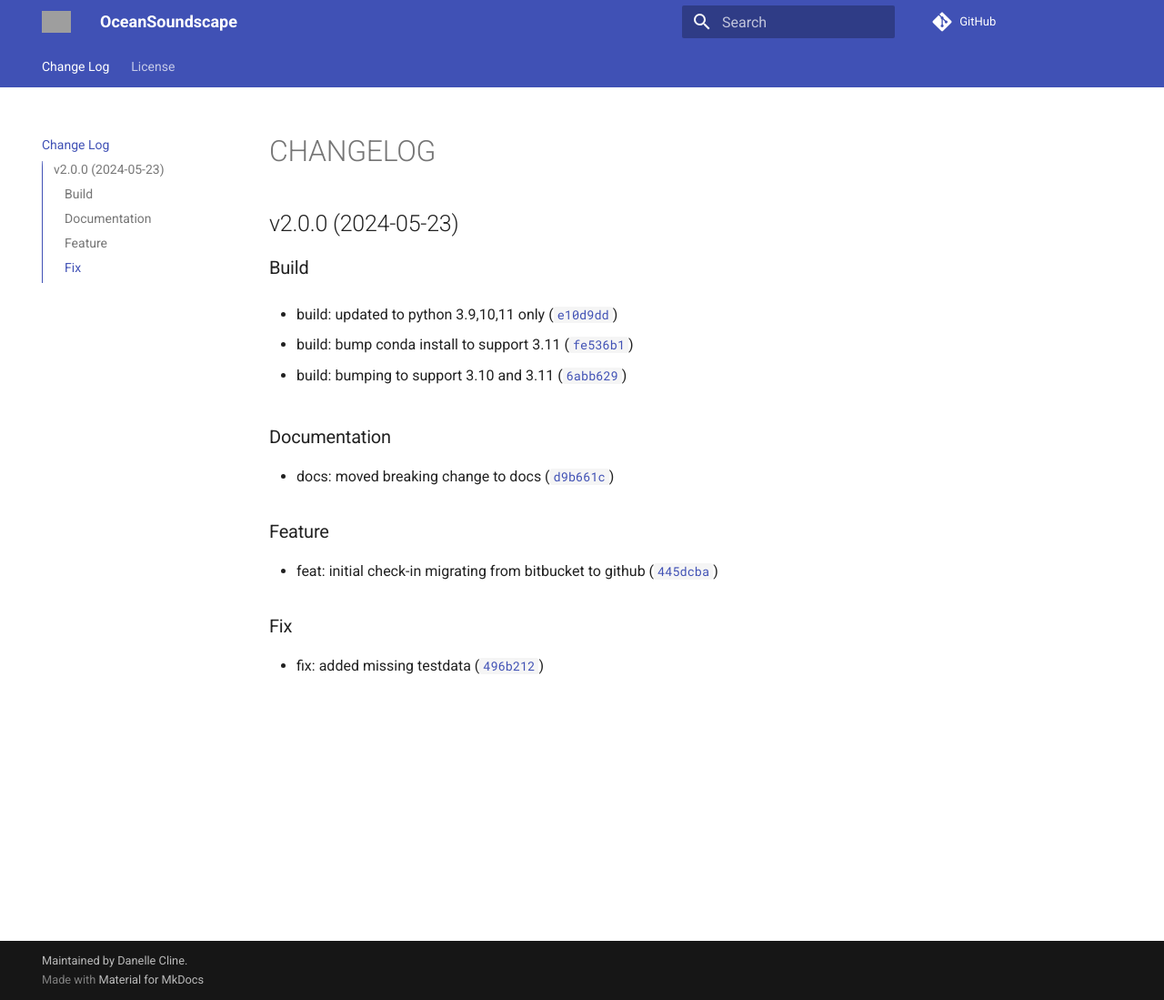
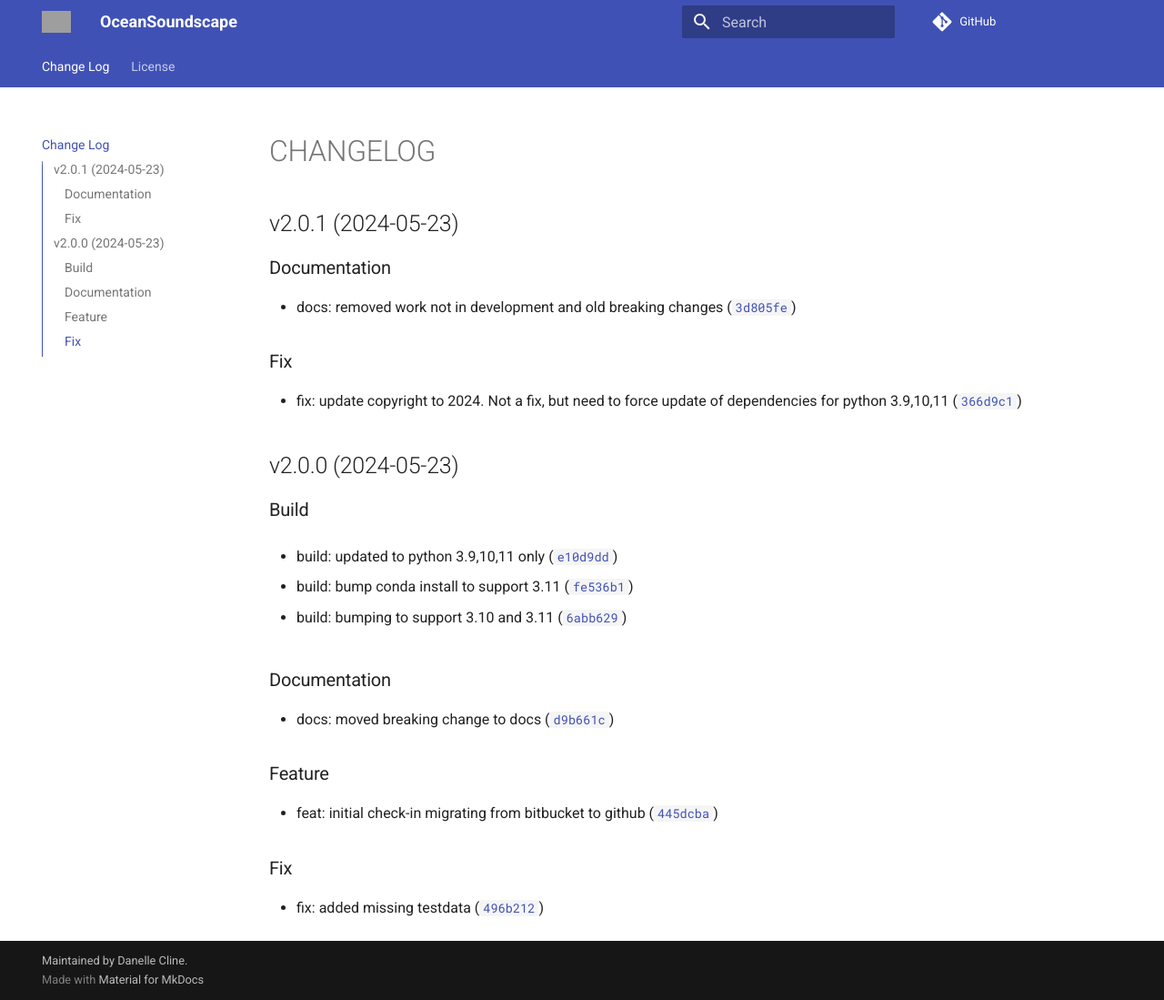
Before and after one commit to mbari-org/oceansoundscape, an MkDocs documentation site: the page built from docs/CHANGELOG.md, in a window 1280 px wide and 1099 px high. Shown: the whole window at 91% size. Built offline with MkDocs 1.6.1 and Material for MkDocs 9.7.7, drawn with Linux system fonts in a browser that asks for light colours; comment, search, counter and statistics services are not loaded; grey boxes are pictures that could not be loaded.

Commit message:
2.0.1
Automatically generated by python-semantic-release

```diff
--- a/docs/CHANGELOG.md
+++ b/docs/CHANGELOG.md
@@ -1,5 +1,16 @@
 # CHANGELOG
 
+
+
+## v2.0.1 (2024-05-23)
+
+### Documentation
+
+* docs:  removed work not in development and old breaking changes ([`3d805fe`](https://github.com/mbari-org/oceansoundscape/commit/3d805fe82828849a5495afe80602ee1d073eb3ba))
+
+### Fix
+
+* fix: update copyright to 2024. Not a fix, but need to force update of dependencies for python 3.9,10,11 ([`366d9c1`](https://github.com/mbari-org/oceansoundscape/commit/366d9c17e5fa49275dfe819fe04a86cd04309b06))
 
 
 ## v2.0.0 (2024-05-23)
```
